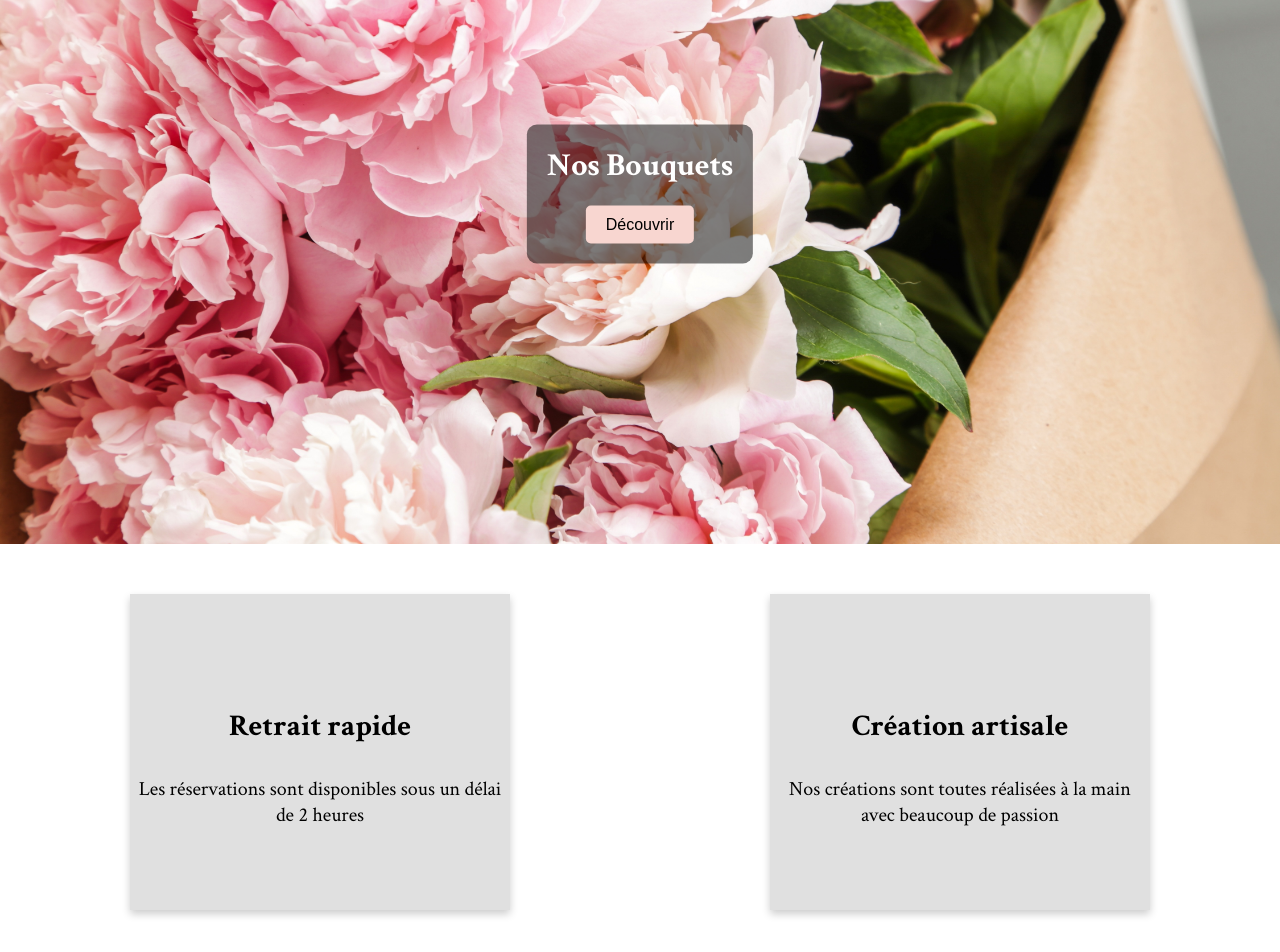
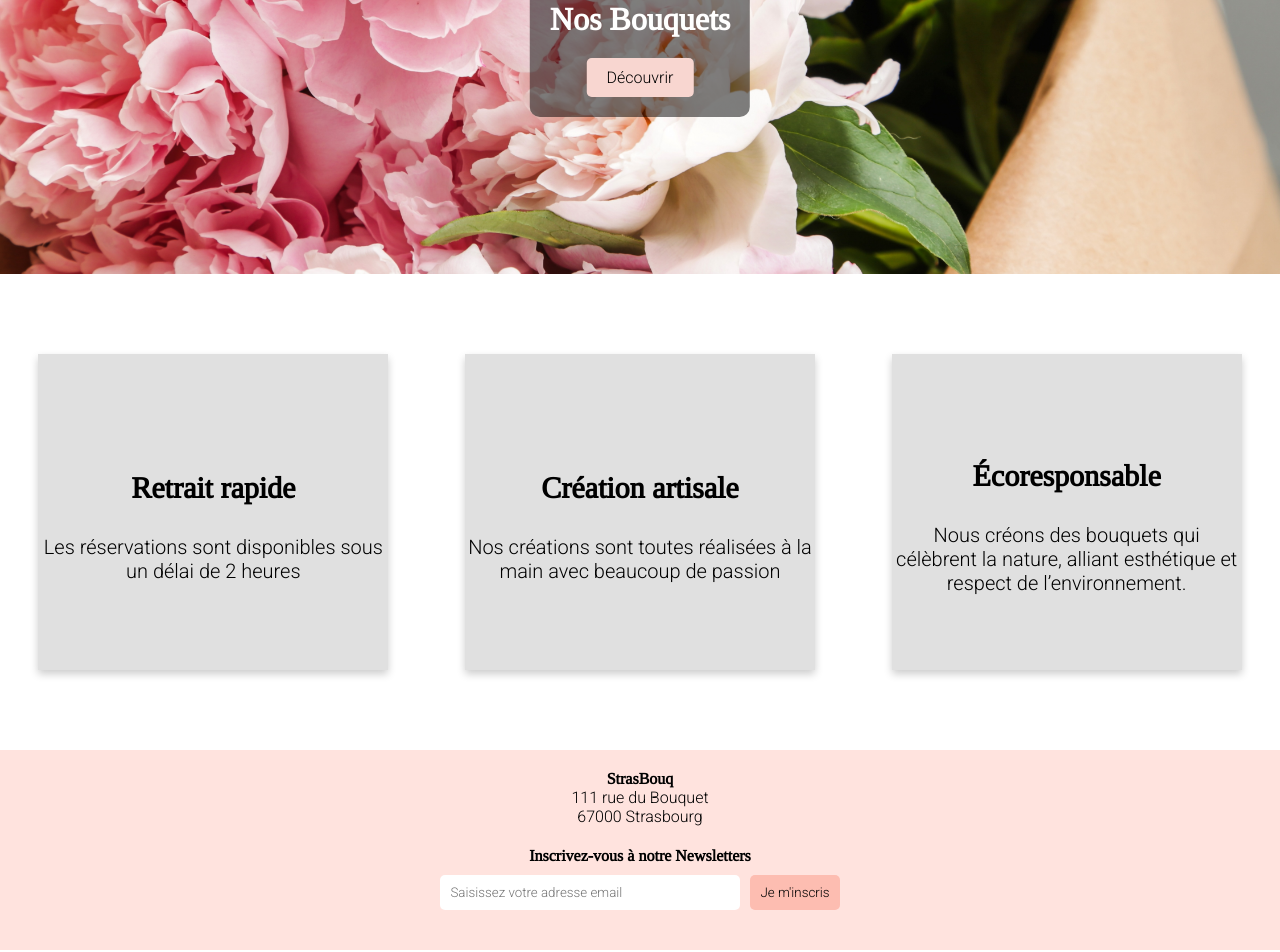
Before and after one commit to WildCodeSchool-2024-09/js-remote-orange-P2-strasbouq, a React (Vite) app in the folder client/: page / in a window 1280 px wide. Shown: the part 380-1332 px from the top of the page. Built offline with nearby package versions, Linux system fonts and the light colour scheme.

Commit message:
ajustement du css

```diff
--- a/client/src/App.css
+++ b/client/src/App.css
@@ -1,4 +1,4 @@
-@import url("https://fonts.googleapis.com/css2?family=Crimson+Text:ital,wght@0,400;0,600;0,700;1,400;1,600;1,700&family=Open+Sans:ital,wght@0,300..800;1,300..800&display=swap");
+@import url("https://fonts.googleapis.com/css2?family=Roboto:wght@300&family=Tinos&display=swap");
 
 * {
   margin: 0;
@@ -12,6 +12,21 @@
   --background-color: #f4f4f4;
   --text-color: #333;
 
-  --font-ban: "Crimson Text", serif;
-  --font-main: "Open Sans", sans-serif;
+  --font-ban: "Roboto", sans-serif;
+  --font-main: "Tinos", serif;
 }
+
+h1,
+h2,
+h3,
+h4,
+h5,
+h6 {
+  font-family: var(--font-main);
+}
+
+p,
+button,
+input {
+  font-family: var(--font-ban);
+}
--- a/client/src/Banniere/Banniere.css
+++ b/client/src/Banniere/Banniere.css
@@ -1,13 +1,12 @@
 .banniere {
   position: relative; /* Position relative pour gérer les enfants */
   width: 100%;
-  height: 700px; /* Hauteur de la bannière */
-  overflow: hidden; /* Coupe les débordements éventuels */
+  height: 500px; /* Hauteur de la bannière */
 }
 
 .banniere-img {
   width: 100%;
-  height: 100%;
+  height: 90%;
   object-fit: cover; /* Remplit le conteneur proportionnellement */
   position: absolute;
   top: 0;
@@ -17,7 +16,7 @@
 
 .banniere-content {
   position: absolute; /* Position absolue pour centrer dans le parent */
-  top: 50%;
+  top: 45%;
   left: 50%;
   transform: translate(-50%, -50%); /* Centre précisément l'encart */
   text-align: center; /* Centrer le texte */
--- a/client/src/Cards/Cards.css
+++ b/client/src/Cards/Cards.css
@@ -1,8 +1,3 @@
-h1,
-h2,
-p {
-  font-family: Crimson Text, serif;
-}
 .cards-title {
   font-size: 30px;
   text-align: center;
@@ -13,14 +8,15 @@ p {
   display: flex;
   flex-wrap: wrap;
   justify-content: space-around;
-  margin-top: 20px;
+  margin-bottom: 50px;
+  margin-top: 0%;
 }
 .boxtitle {
   padding: 30px;
 }
 .box {
   display: flex;
-  width: 380px;
+  width: 350px;
   height: 316px;
   margin: 30px;
   background-color: #e0e0e0;
--- a/client/src/Footer/Footer.css
+++ b/client/src/Footer/Footer.css
@@ -1,45 +1,17 @@
-/* Styles par défaut */
-.footer {
-  display: flex;
-  justify-content: space-between;
-  padding: 20px;
-  background-color: #ffe3de;
-  height: 200px;
-  align-items: center;
-}
-
-.footer div {
-  text-align: center;
-}
-
-.footer .newsletter {
-  flex: 1;
-  display: flex;
-  flex-direction: column;
-  align-items: center;
-  justify-content: center;
-}
-
-.footer .newsletter input {
-  padding: 10px;
-  margin-right: 10px;
-  width: 300px;
-}
-
-.footer .newsletter button {
-  padding: 10px;
-  background-color: #fdbdb1;
-  color: black;
-  border: none;
-  cursor: pointer;
-  transition: background-color 0.3s;
-}
-
 /* Styles pour les écrans de moins de 768px */
 @media (max-width: 768px) {
   .footer {
+    display: flex; /* Assure que le conteneur utilise flexbox */
     flex-direction: column;
+    flex-wrap: nowrap;
     height: auto;
+    align-items: center;
+    justify-content: center; /* Centre horizontalement les éléments */
+    width: 100%; /* Optionnel si le conteneur doit prendre toute la largeur */
+  }
+
+  .adresse {
+    padding-top: 6%;
   }
 
   .footer div {
--- a/client/src/Footer/Footer.tsx
+++ b/client/src/Footer/Footer.tsx
@@ -44,21 +44,22 @@ const Footer: FC = () => {
         className="footer"
         style={{
           display: "flex",
-					justifyContent: "space-between",
+          flexDirection: "column",
+          alignItems: "center",
+          justifyContent: "center",
           padding: "20px",
           backgroundColor: "#ffe3de",
           height: "200px",
-					alignItems: "center",
+          textAlign: "center",
         }}
       >
-				<div style={{ marginLeft: "200px", textAlign: "center" }}>
+        <div className="adresse">
           <h4>StrasBouq</h4>
           <p>111 rue du Bouquet</p>
           <p>67000 Strasbourg</p>
         </div>
         <div
           style={{
-						textAlign: "center",
             flex: 1,
             display: "flex",
             flexDirection: "column",
@@ -79,7 +80,13 @@ const Footer: FC = () => {
             <input
               type="email"
               placeholder="Saisissez votre adresse email"
-							style={{ padding: "10px", marginRight: "10px", width: "300px" }}
+              style={{
+                padding: "10px",
+                marginRight: "10px",
+                width: "300px",
+                border: "none",
+                borderRadius: "5px",
+              }}
               value={email}
               onChange={handleChange}
             />
@@ -90,6 +97,7 @@ const Footer: FC = () => {
                 backgroundColor: "#fdbdb1",
                 color: "black",
                 border: "none",
+                borderRadius: "5px",
                 cursor: "pointer",
                 transition: "background-color 0.3s",
               }}
@@ -104,6 +112,7 @@ const Footer: FC = () => {
           </div>
         </div>
       </footer>
+
       <div
         className="container"
         style={{
--- a/client/src/Header/Header.css
+++ b/client/src/Header/Header.css
@@ -2,7 +2,7 @@ header {
   display: flex;
   justify-content: space-between;
   align-items: center;
-  padding: 20px;
+  padding: 10px;
   background-color: #fdbdb1;
   position: relative;
 }
@@ -13,7 +13,7 @@ header a {
 
 header a img {
   width: 30px;
-  margin: 0 10px;
+  margin: 10px;
 }
 
 .stasbouq {
```
Also changed, not shown: client/src/assets/logo/ban2.jpg. Lines whose indentation alone changed are shown as unchanged.
